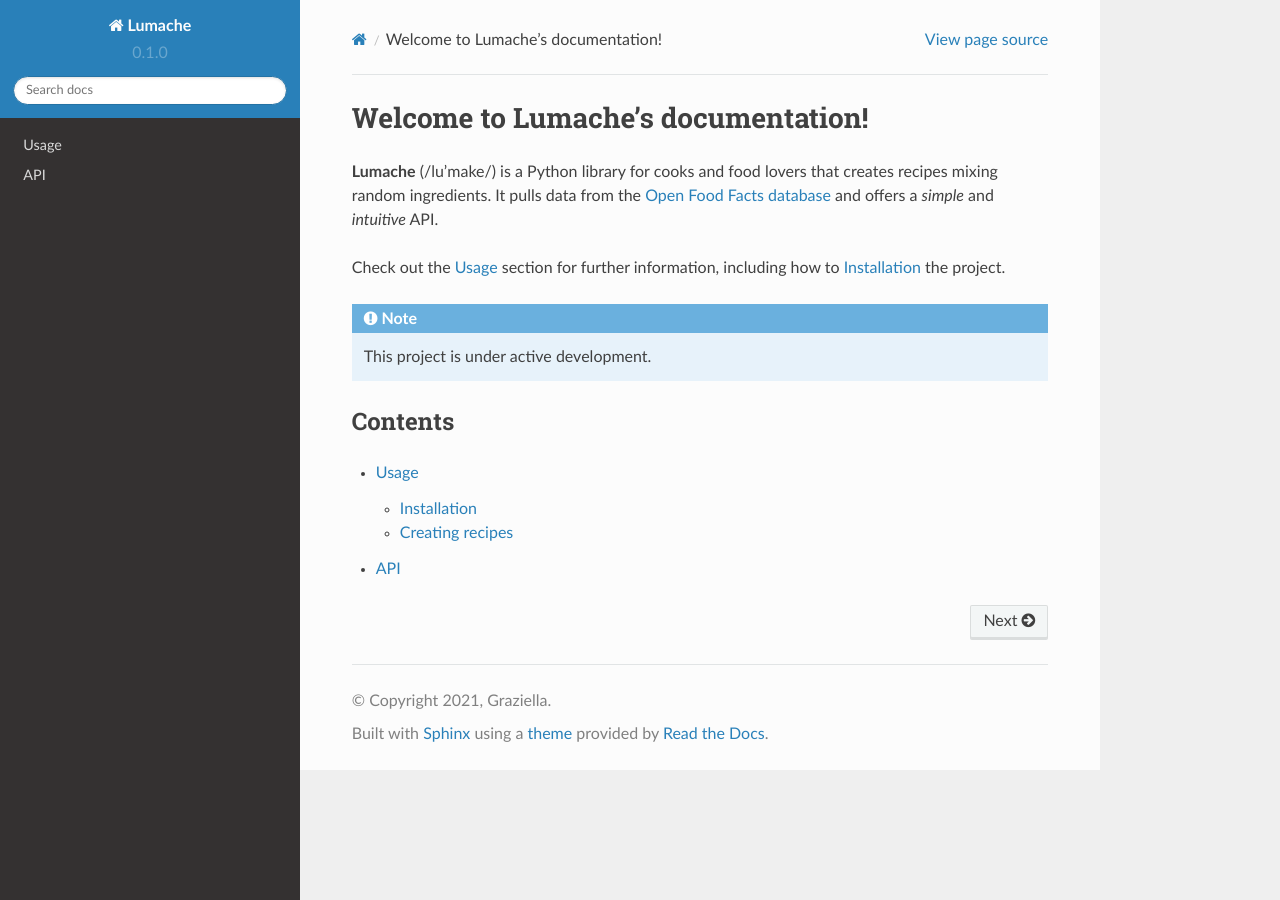
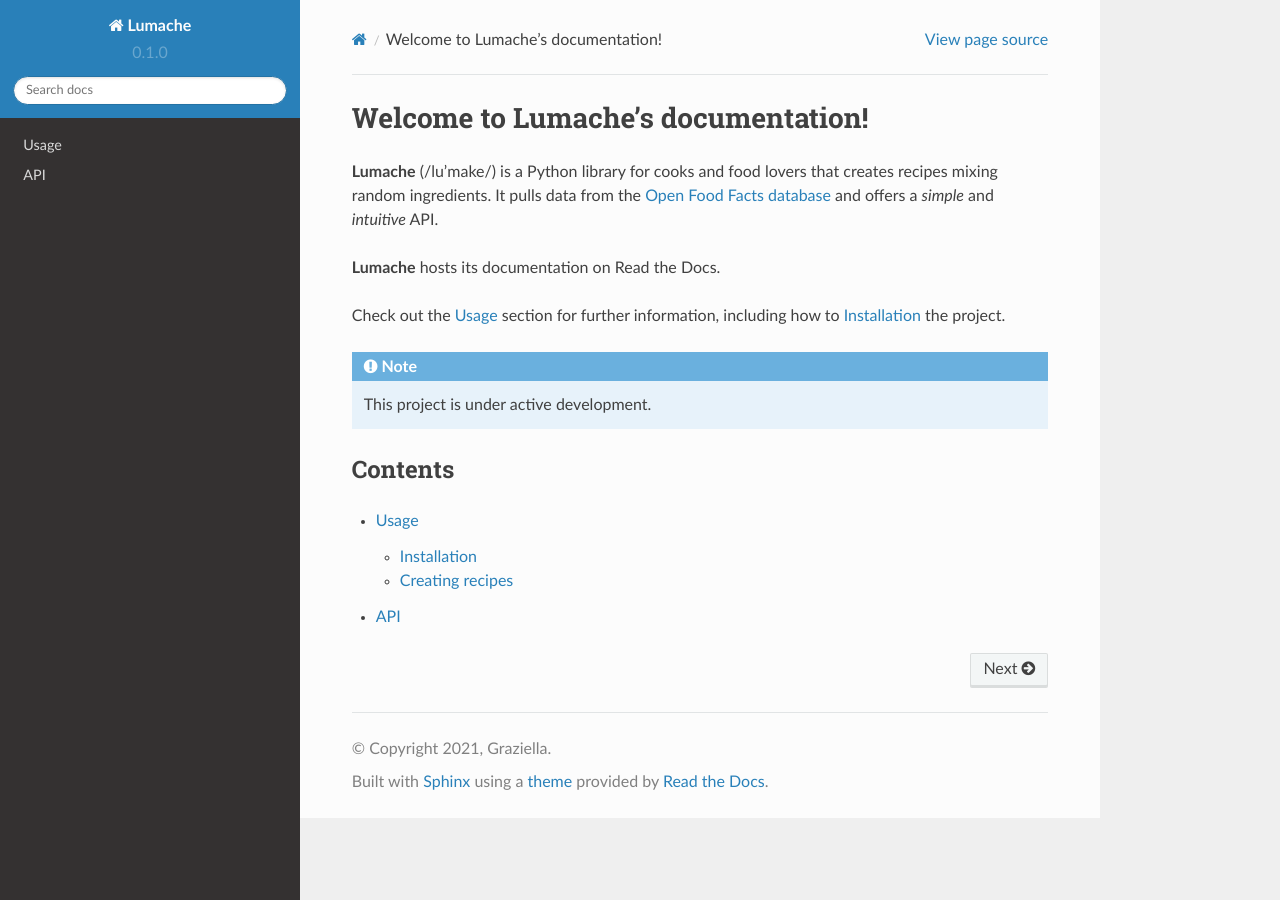
Before and after one commit to jplind79/rtd_tutorial, a Sphinx documentation site: the page built from docs/source/index.rst, in a window 1280 px wide. Built offline with Sphinx 7.4.7 and the Read the Docs theme 2.0.0, drawn with Linux system fonts in a browser that asks for light colours.

Commit message:
Added info about documentation in index.rst

```diff
--- a/docs/source/index.rst
+++ b/docs/source/index.rst
@@ -5,6 +5,8 @@ Welcome to Lumache's documentation!
 that creates recipes mixing random ingredients.
 It pulls data from the `Open Food Facts database <https://world.openfoodfacts.org/>`_
 and offers a *simple* and *intuitive* API.
+
+**Lumache** hosts its documentation on Read the Docs.
 
 Check out the :doc:`usage` section for further information, including
 how to :ref:`installation` the project.
```
